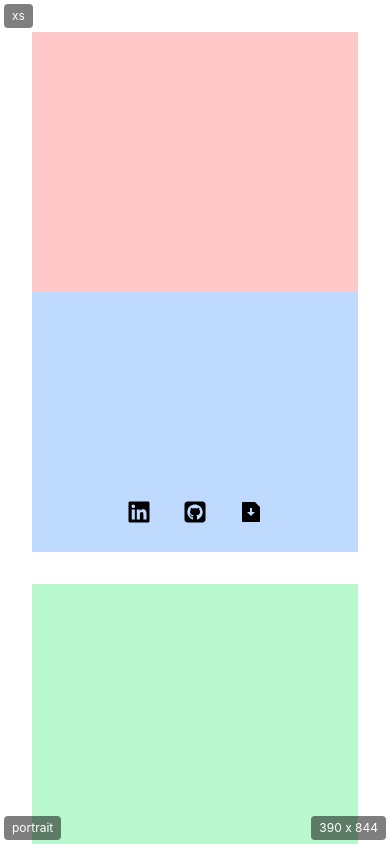
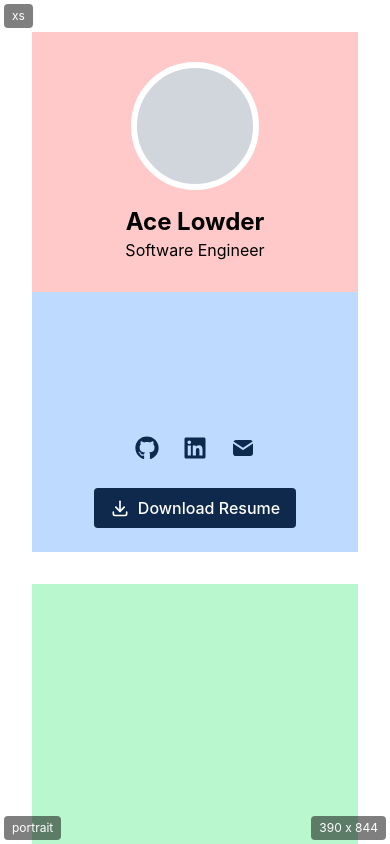
Before and after one commit to ace-lowder/portfolio, a React (Vite) app: page / in a window 390 px wide. Shown: the top 844 px of the page. Built offline with nearby package versions, Linux system fonts and the light colour scheme.

Commit message:
feat: add responsive profile card

```diff
--- a/src/components/ProfileCard.tsx
+++ b/src/components/ProfileCard.tsx
@@ -1,47 +1,77 @@
 import { FaLinkedin } from "react-icons/fa";
-import { FaSquareGithub } from "react-icons/fa6";
-import { RiFileDownloadFill } from "react-icons/ri";
+import { FaGithub } from "react-icons/fa6";
+import { TbDownload } from "react-icons/tb";
+import { TbMailFilled } from "react-icons/tb";
 
 function ProfileCard() {
   return (
-    <aside className="grid h-130 w-full grid-cols-1 grid-rows-2 gap-0 self-start min-[785px]:grid-cols-2 min-[785px]:grid-rows-1 min-[1209px]:sticky min-[1209px]:top-8 min-[1209px]:w-82 min-[1209px]:shrink-0 min-[1209px]:grid-cols-1 min-[1209px]:grid-rows-2">
-      <div className="bg-red-200" />
-      <div className="relative bg-blue-200">
-        <nav
-          aria-label="Social links"
-          className="absolute inset-x-0 bottom-0 flex justify-center gap-6 p-6 min-[785px]:justify-end min-[1209px]:justify-center"
+    <aside className="grid h-130 w-full grid-cols-1 grid-rows-2 gap-0 self-start min-[785px]:relative min-[785px]:block min-[785px]:h-auto min-[785px]:overflow-hidden min-[785px]:bg-blue-200 min-[1209px]:grid min-[1209px]:h-130 min-[1209px]:bg-transparent min-[1209px]:sticky min-[1209px]:top-8 min-[1209px]:w-82 min-[1209px]:shrink-0 min-[1209px]:grid-cols-1 min-[1209px]:grid-rows-2">
+      <div
+        aria-hidden="true"
+        className="absolute inset-x-0 top-0 hidden h-30 bg-red-200 min-[785px]:block min-[1209px]:hidden"
+      />
+      <ProfileIdentity />
+      <ProfileActions />
+    </aside>
+  );
+}
+
+export default ProfileCard;
+
+// === Components ===
+
+function ProfileIdentity() {
+  return (
+    <div className="flex flex-col items-center justify-center bg-red-200 p-6 text-center min-[785px]:relative min-[785px]:z-10 min-[785px]:items-start min-[785px]:justify-start min-[785px]:bg-transparent min-[785px]:text-left min-[1209px]:static min-[1209px]:items-center min-[1209px]:justify-center min-[1209px]:bg-red-200 min-[1209px]:text-center">
+      <div
+        aria-hidden="true"
+        className="size-32 rounded-full bg-gray-300 mb-4 border-6 border-white"
+      />
+      <h1>Ace Lowder</h1>
+      <p>Software Engineer</p>
+    </div>
+  );
+}
+
+function ProfileActions() {
+  return (
+    <div className="flex flex-col items-center justify-end gap-6 bg-blue-200 p-6 min-[785px]:absolute min-[785px]:bottom-6 min-[785px]:right-6 min-[785px]:z-10 min-[785px]:flex-row min-[785px]:items-center min-[785px]:gap-6 min-[785px]:bg-transparent min-[785px]:p-0 min-[1209px]:static min-[1209px]:flex-col min-[1209px]:items-center min-[1209px]:justify-end min-[1209px]:gap-6 min-[1209px]:bg-blue-200 min-[1209px]:p-6">
+      <nav aria-label="Social links" className="flex gap-4">
+        <a
+          href="https://github.com/ace-lowder"
+          target="_blank"
+          rel="noreferrer"
+          aria-label="Open Ace Lowder on GitHub"
+          className="cursor-pointer rounded p-1 text-primary transition-colors hover:bg-gray-50 focus-visible:bg-gray-50"
         >
+          <FaGithub className="size-6" aria-hidden="true" />
+        </a>
         <a
           href="https://www.linkedin.com/in/ace-lowder/"
           target="_blank"
           rel="noreferrer"
           aria-label="Open Ace Lowder on LinkedIn"
-            className="cursor-pointer rounded p-1 transition-colors hover:bg-gray-50 focus-visible:bg-gray-50"
+          className="cursor-pointer rounded p-1 text-primary transition-colors hover:bg-gray-50 focus-visible:bg-gray-50"
         >
           <FaLinkedin className="size-6" aria-hidden="true" />
         </a>
         <a
-            href="https://github.com/ace-lowder"
-            target="_blank"
-            rel="noreferrer"
-            aria-label="Open Ace Lowder on GitHub"
-            className="cursor-pointer rounded p-1 transition-colors hover:bg-gray-50 focus-visible:bg-gray-50"
+          href="mailto:ace.lowder@gmail.com"
+          aria-label="Email Ace Lowder"
+          className="cursor-pointer rounded p-1 text-primary transition-colors hover:bg-gray-50 focus-visible:bg-gray-50"
         >
-            <FaSquareGithub className="size-6" aria-hidden="true" />
+          <TbMailFilled className="size-6" aria-hidden="true" />
         </a>
+      </nav>
       <a
         href="https://www.google.com/"
         target="_blank"
         rel="noreferrer"
-            aria-label="Download Ace Lowder resume"
-            className="cursor-pointer rounded p-1 transition-colors hover:bg-gray-50 focus-visible:bg-gray-50"
+        className="inline-flex cursor-pointer items-center gap-2 rounded bg-primary px-4 py-2 font-medium text-white transition-opacity hover:opacity-90 focus-visible:opacity-90"
       >
-            <RiFileDownloadFill className="size-6" aria-hidden="true" />
+        <TbDownload className="size-5" aria-hidden="true" />
+        Download Resume
       </a>
-        </nav>
     </div>
-    </aside>
   );
 }
-
-export default ProfileCard;
--- a/src/index.css
+++ b/src/index.css
@@ -1,4 +1,8 @@
 @import "tailwindcss";
+
+@theme {
+  --color-primary: #0e294c;
+}
 
 @layer base {
   h1 {
```
Lines whose indentation alone changed are shown as unchanged.
